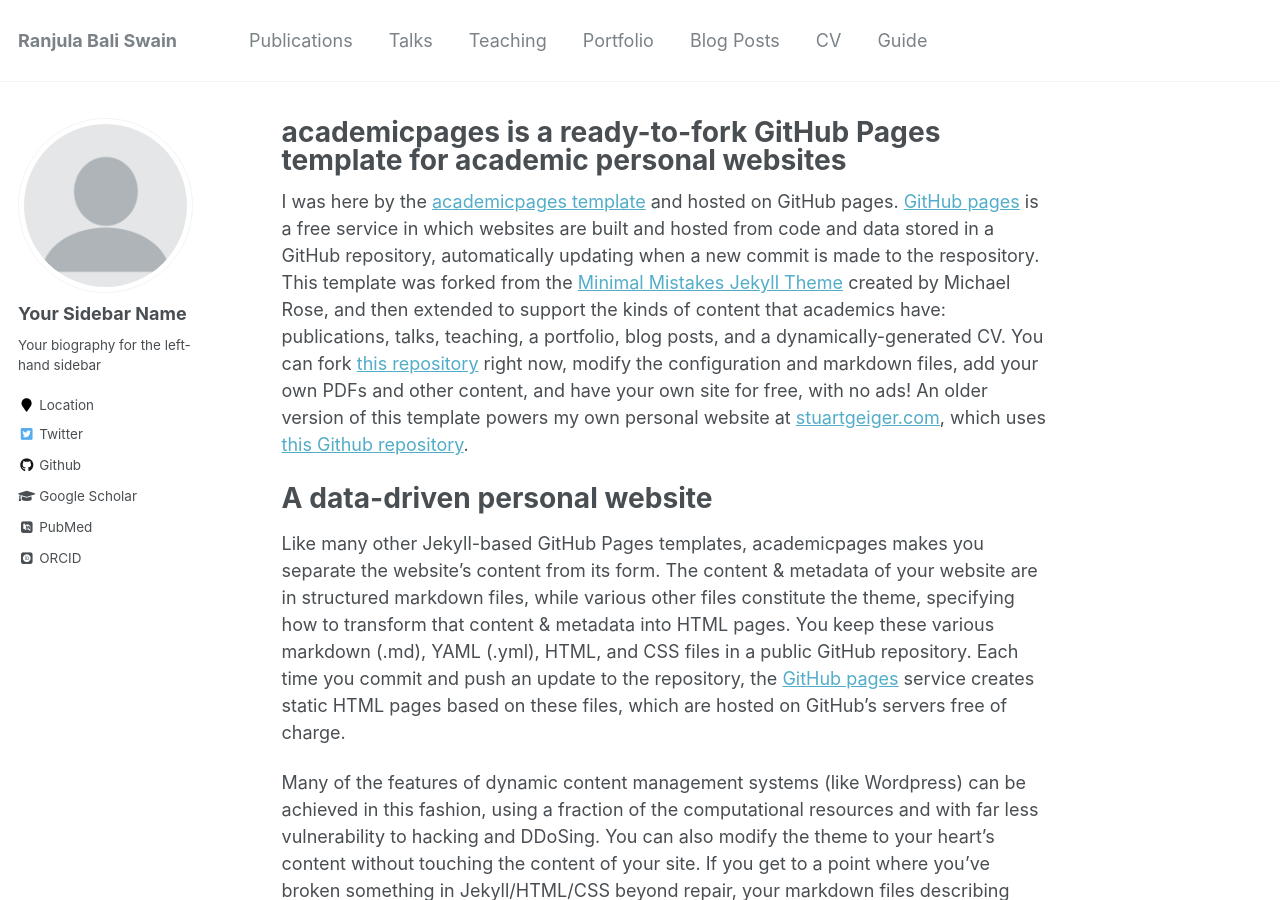
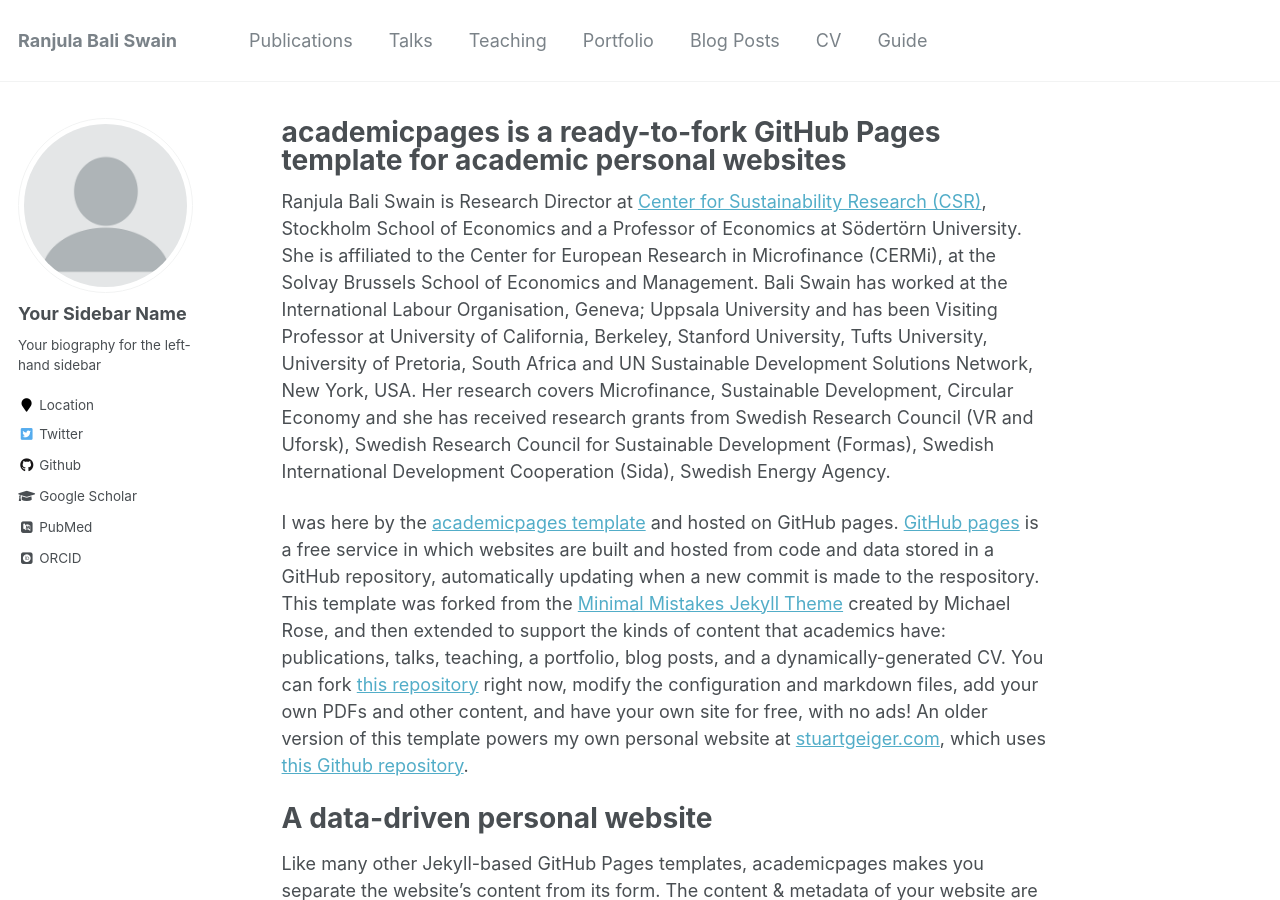
Before and after one commit to ranjbali/ranjbali.github.io, a Jekyll site: the page built from _pages/about.md, in a window 1280 px wide and 900 px high. Built offline with Jekyll 4.4.1, drawn with Linux system fonts in a browser that asks for light colours; some web fonts are replaced.

Commit message:
Update about.md

```diff
--- a/_pages/about.md
+++ b/_pages/about.md
@@ -7,6 +7,8 @@
   - /about/
   - /about.html
 ---
+
+Ranjula Bali Swain is Research Director at [Center for Sustainability Research (CSR)](https://www.hhs.se/en/research/centers/csr/), Stockholm School of Economics and a Professor of Economics at Södertörn University. She is affiliated to the Center for European Research in Microfinance (CERMi), at the Solvay Brussels School of Economics and Management. Bali Swain has worked at the International Labour Organisation, Geneva; Uppsala University and has been Visiting Professor at University of California, Berkeley, Stanford University, Tufts University, University of Pretoria, South Africa and UN Sustainable Development Solutions Network, New York, USA. Her research covers Microfinance, Sustainable Development, Circular Economy and she has received research grants from  Swedish Research Council (VR and Uforsk), Swedish Research Council for Sustainable Development (Formas), Swedish International Development Cooperation (Sida), Swedish Energy Agency.
 
 I was here by the [academicpages template](https://github.com/academicpages/academicpages.github.io) and hosted on GitHub pages. [GitHub pages](https://pages.github.com) is a free service in which websites are built and hosted from code and data stored in a GitHub repository, automatically updating when a new commit is made to the respository. This template was forked from the [Minimal Mistakes Jekyll Theme](https://mmistakes.github.io/minimal-mistakes/) created by Michael Rose, and then extended to support the kinds of content that academics have: publications, talks, teaching, a portfolio, blog posts, and a dynamically-generated CV. You can fork [this repository](https://github.com/academicpages/academicpages.github.io) right now, modify the configuration and markdown files, add your own PDFs and other content, and have your own site for free, with no ads! An older version of this template powers my own personal website at [stuartgeiger.com](http://stuartgeiger.com), which uses [this Github repository](https://github.com/staeiou/staeiou.github.io).
 
```
